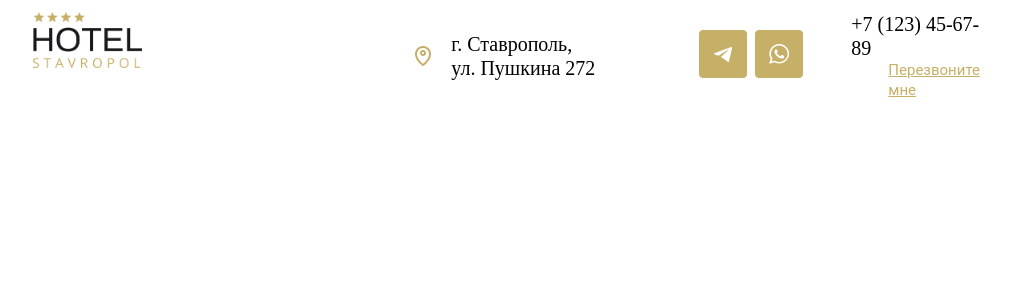
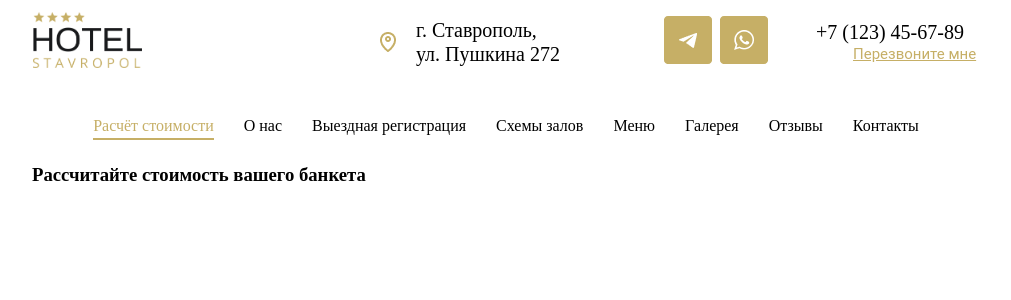
Before and after one commit to ReliableMan/hotel-test, a Vue app: page / in a window 1280 px wide. Shown: the top 300 px of the page, without its empty margins (134-1145 px from the left). Built offline with nearby package versions, Linux system fonts and the light colour scheme.

Commit message:
logic of working tabs

```diff
--- a/src/components/Navbar.vue
+++ b/src/components/Navbar.vue
@@ -1,3 +1,7 @@
+<script setup>
+import Tabs from './Tabs.vue'
+</script>
+
 <template>
   <div class="header">
     <div class="header__logo">
@@ -42,6 +46,8 @@
           </div>
 
   </div>
+
+  <Tabs/>
 
 </template>
 
@@ -102,6 +108,7 @@
 }
 .number-size {
   @extend .text-style-1;
+  width: 164px;
 }
 .number-href {
   margin-left: 37px;
--- /dev/null
+++ b/src/components/Tabs.vue
@@ -0,0 +1,132 @@
+<script setup>
+import { onMounted } from 'vue';
+
+onMounted(() => {
+  const tabsHref = document.querySelectorAll(".tabs__nav-btn");
+  const tabsItems = document.querySelectorAll(".tabs__item");
+
+  tabsHref.forEach(function(item) {
+    item.addEventListener("click", () => {
+      let currentBtn = item;
+      let tabId = currentBtn.getAttribute("data-tab");
+      let currentTab = document.querySelector(tabId);
+
+      if ( !currentBtn.classList.contains('active')) {
+        tabsHref.forEach(function(item) {
+          item.classList.remove('active')
+        });
+        tabsItems.forEach(function(item) {
+          item.classList.remove('active')
+        })
+
+        currentBtn.classList.add('active');
+        currentTab.classList.add('active');
+      }
+    })
+  })
+})
+</script>
+
+<template>
+  <div class="tabs">
+    <div class="tabs__nav">
+      <a href="#cost-calculation" class="tabs__nav-btn active" data-tab="#tab_1">Расчёт стоимости</a>
+      <a href="#about" class="tabs__nav-btn" data-tab="#tab_2">О нас</a>
+      <a href="#outside-registration" class="tabs__nav-btn" data-tab="#tab_3">Выездная регистрация</a>
+      <a href="#hall-schemes" class="tabs__nav-btn" data-tab="#tab_4">Схемы залов</a>
+      <a href="#menu" class="tabs__nav-btn" data-tab="#tab_5">Меню</a>
+      <a href="#gallery" class="tabs__nav-btn" data-tab="#tab_6">Галерея</a>
+      <a href="#reviews" class="tabs__nav-btn" data-tab="#tab_7">Отзывы</a>
+      <a href="#contacts" class="tabs__nav-btn" data-tab="#tab_8">Контакты</a>
+    </div>
+    <div class="tabs__content ">
+      <!-- 1 -->
+      <div class="tabs__item active" id="tab_1">
+        <h3>Рассчитайте стоимость вашего банкета</h3>
+      </div>
+      <!-- 2 -->
+      <div class="tabs__item" id="tab_2">
+        <h3>О нас</h3>
+      </div>
+      <!-- 3 -->
+      <div class="tabs__item" id="tab_3">
+        <h3>Выездная регистрация</h3>
+      </div>
+      <!-- 4 -->
+      <div class="tabs__item" id="tab_4">
+        <h3>Схемы залов</h3>
+      </div>
+      <!-- 5 -->
+      <div class="tabs__item" id="tab_5">
+        <h3>Меню</h3>
+      </div>
+      <!-- 6 -->
+      <div class="tabs__item" id="tab_6">
+        <h3>Галерея</h3>
+      </div>
+      <!-- 7 -->
+      <div class="tabs__item" id="tab_7">
+        <h3>Отзывы</h3>
+      </div>
+      <!-- 8 -->
+      <div class="tabs__item" id="tab_8">
+        <h3>Контакты</h3>
+      </div>
+    </div>
+  </div>
+</template>
+
+<style lang="scss" scoped>
+
+.custom-underline {
+  background-image: linear-gradient(currentColor, #C6AF66);
+  background-position: 0% 100%;
+  background-repeat: no-repeat;
+}
+
+.tabs {
+
+  &__nav {
+    display: flex;
+    justify-content: center;
+    gap: 30px;
+  }
+
+  &__nav-btn {
+    text-decoration: none;
+    @extend .custom-underline;
+    background-size: 0% 2px;
+    transition: background-size .7s, color .7s;
+    font-size: 16px;
+    font-style: normal;
+    font-weight: 400;
+    line-height: 28px;
+    color: black;
+  }
+
+  &__nav-btn:hover {
+    background-size: 100% 2px;
+    color:#c6af66b7;
+    transition: all 1s;
+  }
+  &__nav-btn.active {
+    color: #C6AF66;
+    @extend .custom-underline;
+    background-size: 100% 2px;
+  }
+
+  &__content {
+    margin: 24px 166px 0 166px;
+  }
+
+  &__item {
+    display: none;
+  }
+
+  &__item.active {
+    display: block
+  }
+}
+
+
+</style>
--- a/src/main.js
+++ b/src/main.js
@@ -2,4 +2,5 @@ import { createApp } from 'vue'
 import './style.css'
 import App from './App.vue'
 
-createApp(App).mount('#app')
+createApp(App)
+    .mount('#app')
--- a/vite.config.js
+++ b/vite.config.js
@@ -9,5 +9,8 @@ export default defineConfig({
     alias: {
       '@': path.resolve(__dirname, './src')
     }
+  },
+  optimizeDeps: {
+    exclude: ['vue3-tabs-component']
   }
 })
```
